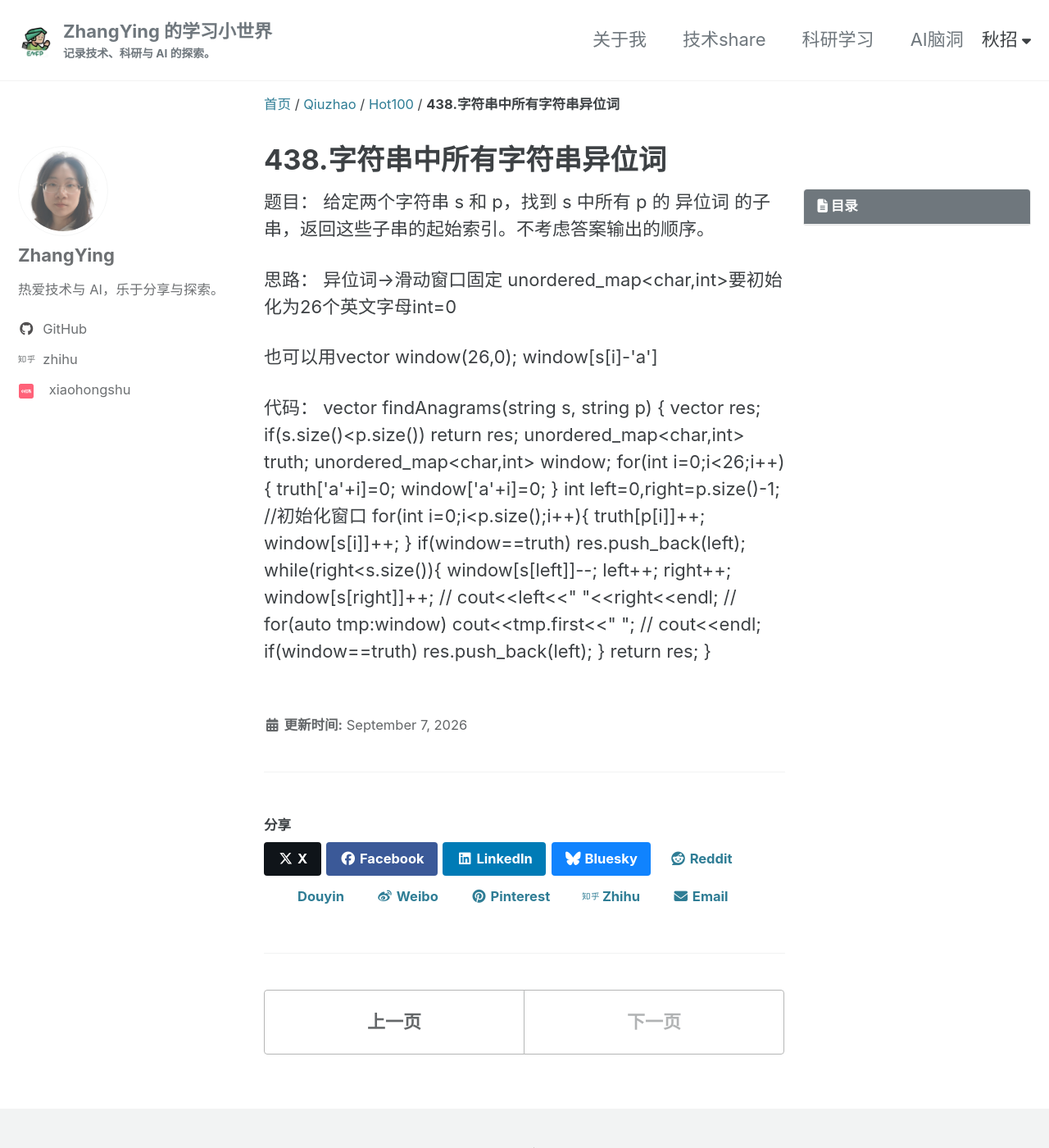
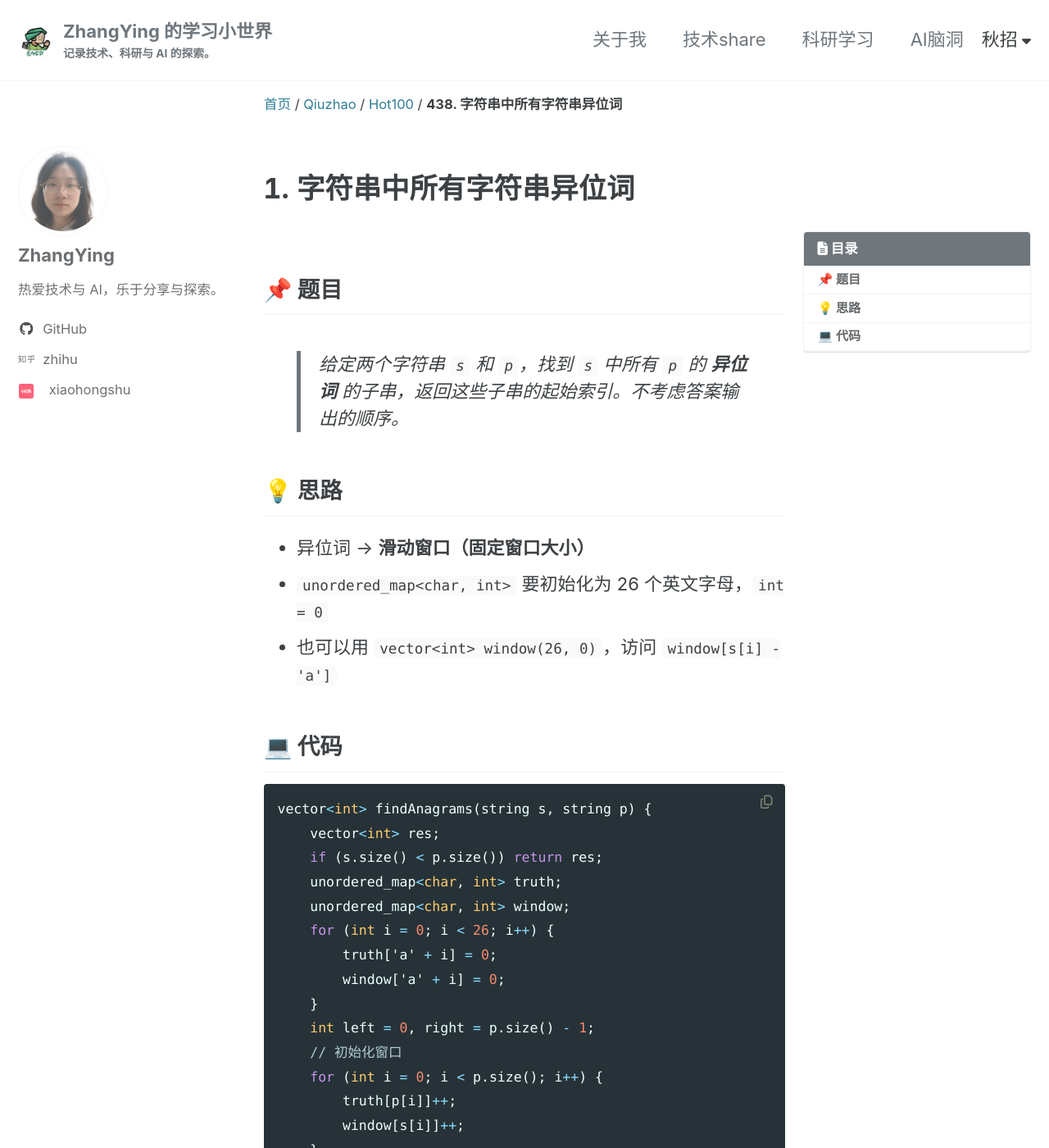
Before and after one commit to CodingZY/CodingZY.github.io, a Jekyll site: the page built from _hot100/438.字符串中所有字符串异位词.md, in a window 1280 px wide and 1400 px high. Shown: the whole window at 82% size. Built offline with Jekyll 4.4.1, drawn with Linux system fonts in a browser that asks for light colours; cached includes are drawn as plain includes; comment, search, counter and statistics services are not loaded; some of the changed text lies outside the part shown.

````diff
--- a/_config.yml
+++ b/_config.yml
@@ -300,7 +300,7 @@ defaults:
       author_profile: true
       read_time: true
       comments: true
-      share: true
+      share: false
       related: true
       show_date: true
       date_format: "%Y-%m-%d"
@@ -321,7 +321,7 @@ defaults:
     values:
       layout: single
       author_profile: true
-      share: true
+      share: false
       classes: wide
   # _idea
   - scope:
@@ -330,7 +330,7 @@ defaults:
     values:
       layout: single
       author_profile: true
-      share: true
+      share: false
       toc: true
   # _research
   - scope:
@@ -339,7 +339,7 @@ defaults:
     values:
       layout: single
       author_profile: true
-      share: true
+      share: false
       toc: true
   # _hot100
   - scope:
@@ -348,7 +348,7 @@ defaults:
     values:
       layout: single
       author_profile: true
-      share: true
+      share: false
       toc: true
   # _agent
   - scope:
@@ -357,5 +357,5 @@ defaults:
     values:
       layout: single
       author_profile: true
-      share: true
+      share: false
       toc: true
--- a/_hot100/438.字符串中所有字符串异位词.md
+++ b/_hot100/438.字符串中所有字符串异位词.md
@@ -1,44 +1,45 @@
 ---
-title: "438.字符串中所有字符串异位词"
+title: "438. 字符串中所有字符串异位词"
 date: 2026-09-07
+tags: [秋招, hot100, 滑动窗口]
 ---
 
-题目：
-给定两个字符串 s 和 p，找到 s 中所有 p 的 异位词 的子串，返回这些子串的起始索引。不考虑答案输出的顺序。
+## 📌 题目
 
-思路：
-异位词->滑动窗口固定
-unordered_map<char,int>要初始化为26个英文字母int=0
+> 给定两个字符串 `s` 和 `p`，找到 `s` 中所有 `p` 的 **异位词** 的子串，返回这些子串的起始索引。不考虑答案输出的顺序。
 
-也可以用vector<int> window(26,0);
-window[s[i]-'a']
+## 💡 思路
 
-代码：
+- 异位词 → **滑动窗口（固定窗口大小）**
+- `unordered_map<char, int>` 要初始化为 26 个英文字母，`int = 0`
+- 也可以用 `vector<int> window(26, 0)`，访问 `window[s[i] - 'a']`
+
+## 💻 代码
+
+```cpp
 vector<int> findAnagrams(string s, string p) {
     vector<int> res;
-    if(s.size()<p.size()) return res;
-    unordered_map<char,int> truth;
-    unordered_map<char,int> window;
-    for(int i=0;i<26;i++){
-        truth['a'+i]=0;
-        window['a'+i]=0;
+    if (s.size() < p.size()) return res;
+    unordered_map<char, int> truth;
+    unordered_map<char, int> window;
+    for (int i = 0; i < 26; i++) {
+        truth['a' + i] = 0;
+        window['a' + i] = 0;
     }
-    int left=0,right=p.size()-1;
-    //初始化窗口
-    for(int i=0;i<p.size();i++){
+    int left = 0, right = p.size() - 1;
+    // 初始化窗口
+    for (int i = 0; i < p.size(); i++) {
         truth[p[i]]++;
         window[s[i]]++;
     }
-    if(window==truth) res.push_back(left);
-    while(right<s.size()){
+    if (window == truth) res.push_back(left);
+    while (right < s.size()) {
         window[s[left]]--;
         left++;
         right++;
         window[s[right]]++;
-        // cout<<left<<" "<<right<<endl;
-        // for(auto tmp:window) cout<<tmp.first<<" ";
-        // cout<<endl;
-        if(window==truth) res.push_back(left);
+        if (window == truth) res.push_back(left);
     }
     return res;
 }
+```
````
Also changed, not shown: _hot100/3.无重复字符的最长子串.md (+19 -13 lines).
